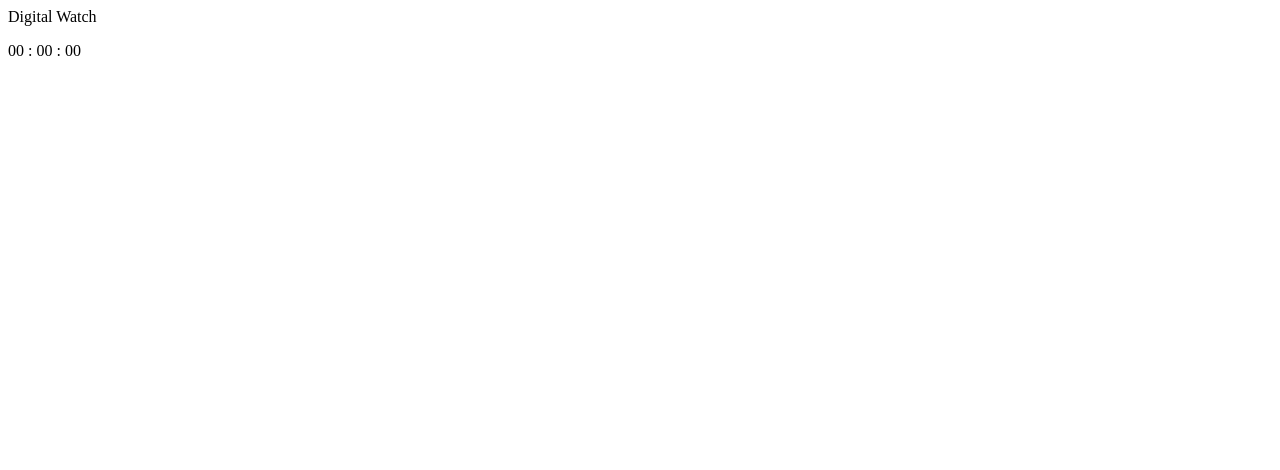
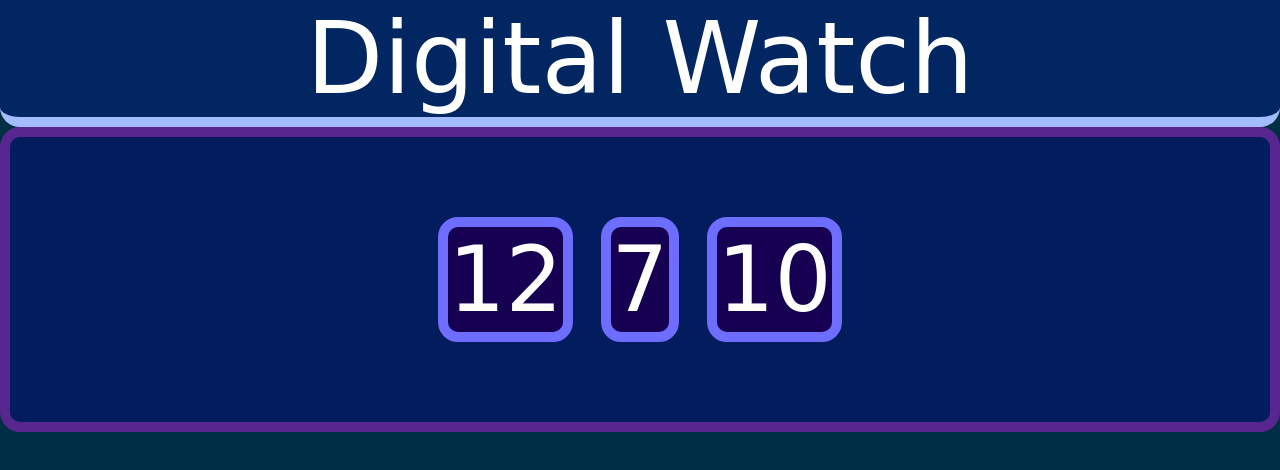
Before and after one commit to Ayush-Dabas/javascript-projects, a plain HTML site: page digital clock/index.html in a window 1280 px wide. Drawn offline with Linux system fonts and the light colour scheme.

Commit message:
completed the js digital clock css can be improved

```diff
--- a/digital clock/app.js
+++ b/digital clock/app.js
@@ -0,0 +1,15 @@
+window.onload = function () {
+  var hr = document.getElementById("hour");
+  var min = document.getElementById("minute");
+  var sec = document.getElementById("second");
+  var interval = 1000;
+  setInterval(() => {
+    const d = new Date();
+    var currentHour = d.getHours();
+    var currentMinute = d.getMinutes();
+    var currentSecond = d.getSeconds();
+    hr.innerHTML = currentHour;
+    min.innerHTML = currentMinute;
+    sec.innerHTML = currentSecond;
+  }, interval);
+};
--- a/digital clock/index.html
+++ b/digital clock/index.html
@@ -10,11 +10,11 @@
     <header>Digital Watch</header>
     <main>
       <p>
-        <span id="hour">00</span>
-        :
-        <span id="minute">00</span>
-        :
-        <span id="second">00</span>
+        <span class="box-bor" id="hour">00</span>
+        <!-- : -->
+        <span class="box-bor" id="minute">00</span>
+        <!-- : -->
+        <span class="box-bor" id="second">00</span>
       </p>
     </main>
 
--- a/digital clock/style.css
+++ b/digital clock/style.css
@@ -0,0 +1,37 @@
+html, body{
+    margin: 0;
+    padding: 0;
+    background-color: rgb(0, 46, 69);
+    font-family: cursive;
+    overflow: hidden;
+}
+
+header{
+    font-size: 100px;
+    background-color: rgb(1, 38, 97);
+    text-align: center;
+    border-bottom: 10px solid rgb(162, 188, 253);
+    border-bottom-left-radius: 20px;
+    border-bottom-right-radius: 20px;
+    color: white;
+}
+
+main{
+    background-color: rgb(2, 28, 93);
+    font-size: 90px;
+    /* width: fit-content; */
+    display: flex;
+    justify-content: center;
+    border: 10px solid rgb(87, 38, 142);
+    border-radius: 20px;
+}
+
+p > span{
+    background-color: rgb(21, 0, 81);
+    color: white;
+}
+
+.box-bor{
+    border: 10px solid rgb(109, 109, 255);
+    border-radius: 20px;
+}
```
